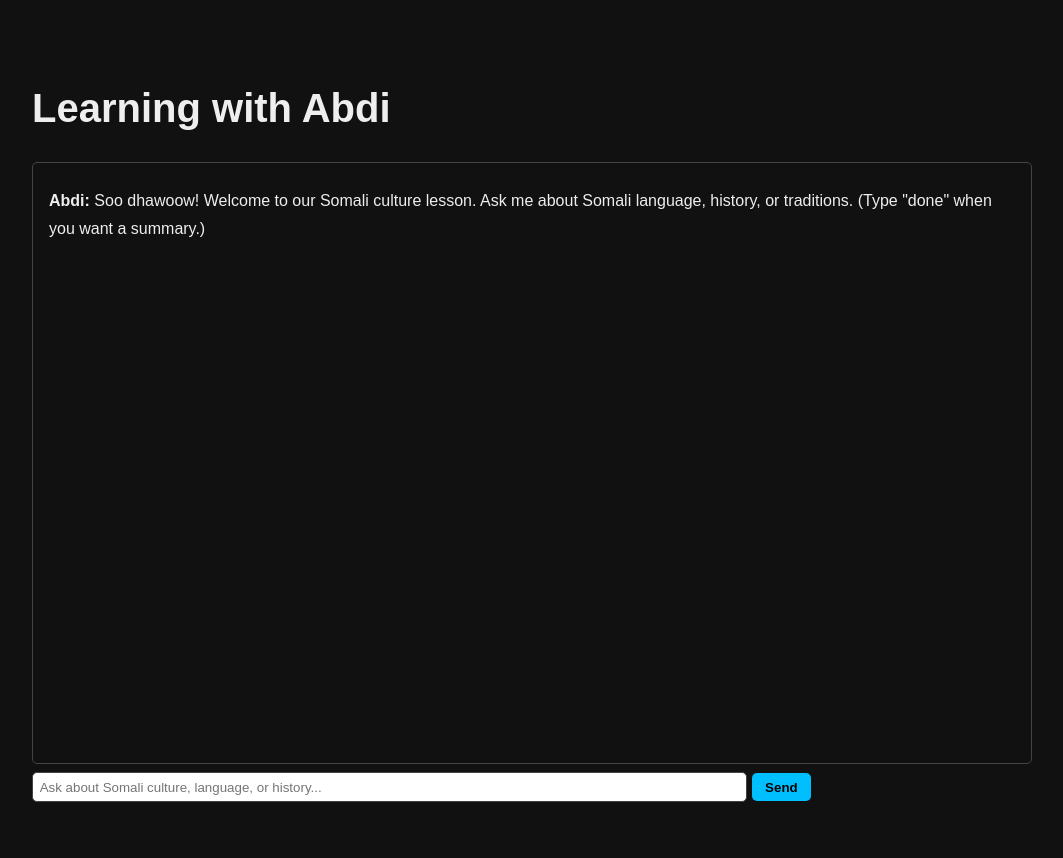
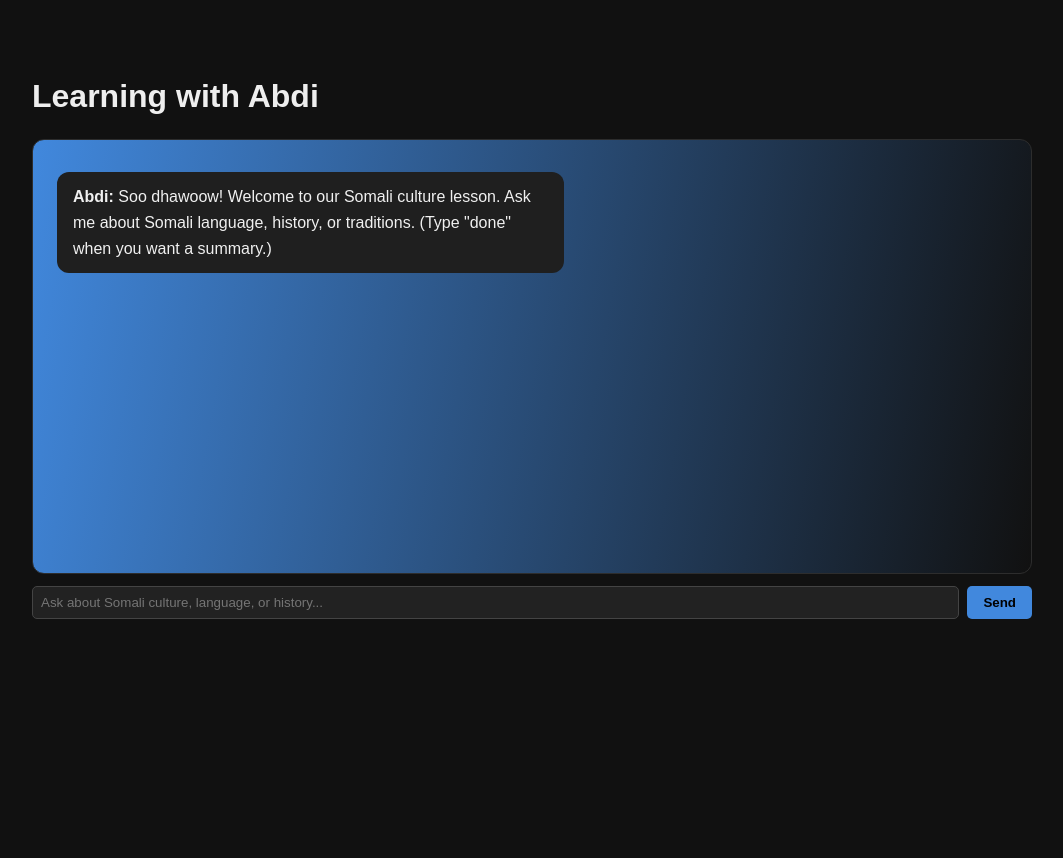
Before and after one commit to SomaliScript/website, a Flask app: page /learn in a window 1280 px wide. Shown: the part 106-964 px from the top of the page, without its empty margins (108-1171 px from the left). After the commit the page ends 725 px from the top, so only its background shows below. Run offline with Flask 3, Linux system fonts and the light colour scheme.

Commit message:
Improve chat UI styling:

```diff
--- a/static/style.css
+++ b/static/style.css
@@ -427,3 +427,92 @@ h1 {
     display: none;
   }
 }
+
+
+
+
+/* ======================= */
+/* Abdi Styling */
+/* ======================= */
+
+
+/* Title */
+.chat-title {
+  margin-bottom: 0.5em;
+  font-size: 2rem;
+}
+
+/* Chat container */
+#chat-container {
+  display: flex;
+  flex-direction: column;
+  height: 60vh;
+}
+
+/* Chat box */
+#chat-box {
+  flex: 1;
+  background: linear-gradient(100deg, #4188DD, #111);
+  background-color: #121212;
+  color: #e0e0e0;
+  padding: 1.5em;
+  overflow-y: auto;
+  border: 1px solid #2d2d2d;
+  border-radius: 12px;
+}
+
+/* Message bubbles */
+.msg {
+  font-size: 1rem;
+  margin: 0.5em 0;
+  padding: 0.75em 1em;
+  border-radius: 12px;
+  max-width: 50%;
+  word-wrap: break-word;
+  line-height: 1.6;
+}
+
+.msg.abdi {
+  background-color: #1e1e1e;
+  background-color: #1f1f1f;
+  color: #f0f0f0;
+  text-align: left;
+}
+
+.msg.you {
+  background-color: #4188DD;
+  color: #000;
+  margin-left: auto;
+  text-align: right;
+}
+
+/* Form */
+#chat-form {
+  display: flex;
+  gap: 0.5em;
+  margin-top: 0.75em;
+}
+
+#chat-input {
+  flex: 1;
+  padding: 0.6em;
+  border-radius: 5px;
+  border: 1px solid #444;
+  background: #222;
+  color: #fff;
+}
+
+#chat-send {
+  background-color: #4188DD;
+  color: #000;
+  font-weight: bold;
+  padding: 0.6em 1.2em;
+  border: none;
+  border-radius: 5px;
+  cursor: pointer;
+  transition: background 0.3s ease;
+}
+
+#chat-send:hover {
+  background-color: #4188DD;
+}
--- a/templates/learn.html
+++ b/templates/learn.html
@@ -1,34 +1,28 @@
 {% extends "layout.html" %}
 {% block content %}
-<h1 style="margin-bottom: 0.5em;">Learning with Abdi</h1>
+<h1 class="chat-title">Learning with Abdi</h1>
 
-<div id="chat-container" style="display: flex; flex-direction: column; height: 80vh;">
-  <!-- Chat box that scrolls only within itself -->
-  <div id="chat-box" style="flex: 1; background: #111; padding: 1em; overflow-y: auto; border: 1px solid #444; border-radius: 5px;">
-    <div style="text-align:left; margin: 0.5em 0;">
-      <strong>Abdi:</strong> Soo dhawoow! Welcome to our Somali culture lesson. Ask me about Somali language, history, or traditions. (Type "done" when you want a summary.)
-    </div>
+<div id="chat-container">
+  <div id="chat-box">
+    <div class="msg abdi"><strong>Abdi:</strong> Soo dhawoow! Welcome to our Somali culture lesson. Ask me about Somali language, history, or traditions. (Type "done" when you want a summary.)</div>
   </div>
 
-  <form id="chat-form" method="post" action="{{ url_for('learn') }}" style="margin-top: 0.5em;">
-    <input type="text" name="message" id="chat-input" placeholder="Ask about Somali culture, language, or history..."
-           style="width: 70%; padding: 0.5em; border-radius: 5px; border: 1px solid #444;" required>
-    <button type="submit" style="padding: 0.5em 1em; border-radius: 5px; border: none; background: #00bfff; color: #000; font-weight: bold;">
-      Send
-    </button>
+  <form id="chat-form" method="post" action="{{ url_for('learn') }}">
+    <input type="text" name="message" id="chat-input" placeholder="Ask about Somali culture, language, or history..." required>
+    <button type="submit" id="chat-send">Send</button>
   </form>
 </div>
 
 <script>
   document.getElementById("chat-form").addEventListener("submit", function(e) {
     e.preventDefault();
-    const message = document.getElementById("chat-input").value;
+    const input = document.getElementById("chat-input");
+    const message = input.value;
     if (!message.trim()) return;
 
     const chatBox = document.getElementById("chat-box");
-    chatBox.innerHTML += `<div style="text-align:right; margin: 0.5em 0;"><strong>You:</strong> ${message}</div>`;
+    chatBox.innerHTML += `<div class="msg you"><strong>You:</strong> ${message}</div>`;
 
-    // Send the message to the server
     fetch("{{ url_for('learn') }}", {
       method: "POST",
       headers: {"Content-Type": "application/x-www-form-urlencoded"},
@@ -36,16 +30,11 @@
     })
     .then(response => response.json())
     .then(data => {
-      if (data.error) {
-        chatBox.innerHTML += `<div style="text-align:left; margin: 0.5em 0; color:#ff6b6b;"><strong>Error:</strong> ${data.error}</div>`;
-      } else {
-        // Process the response: split on newline, trim each line, and join with <br>
-        const lines = data.response.split('\n').map(line => line.trimStart());
-        const formattedResponse = lines.join('<br>');
-        chatBox.innerHTML += `<div style="text-align:left; margin: 0.5em 0; white-space: pre-wrap;"><strong>Abdi:</strong> ${formattedResponse}</div>`;
-      }
+      const lines = data.response.split('\n').map(line => line.trimStart());
+      const formatted = lines.join('<br>');
+      chatBox.innerHTML += `<div class="msg abdi"><strong>Abdi:</strong> ${formatted}</div>`;
       chatBox.scrollTop = chatBox.scrollHeight;
-      document.getElementById("chat-input").value = "";
+      input.value = "";
     });
   });
 </script>
```
